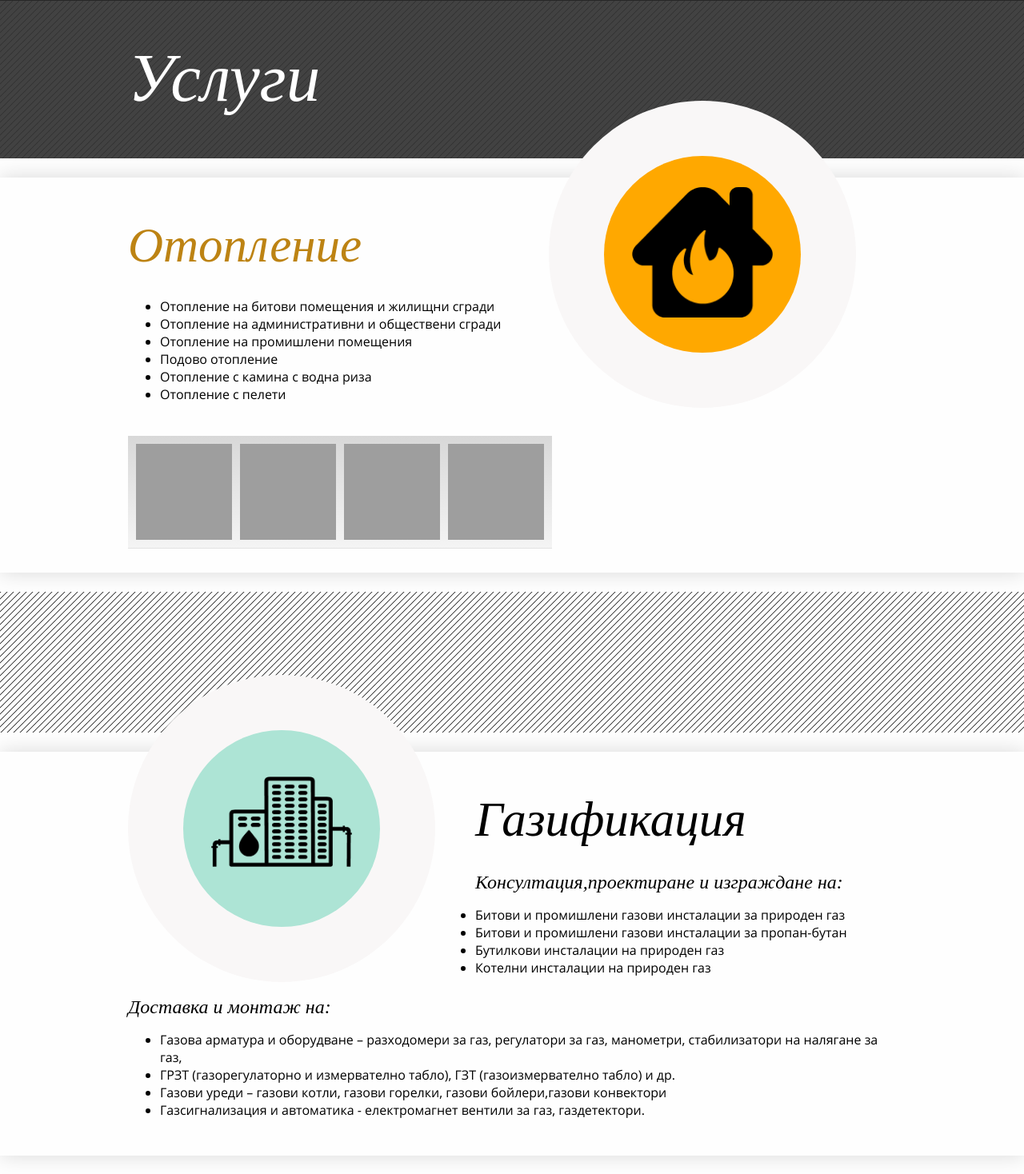
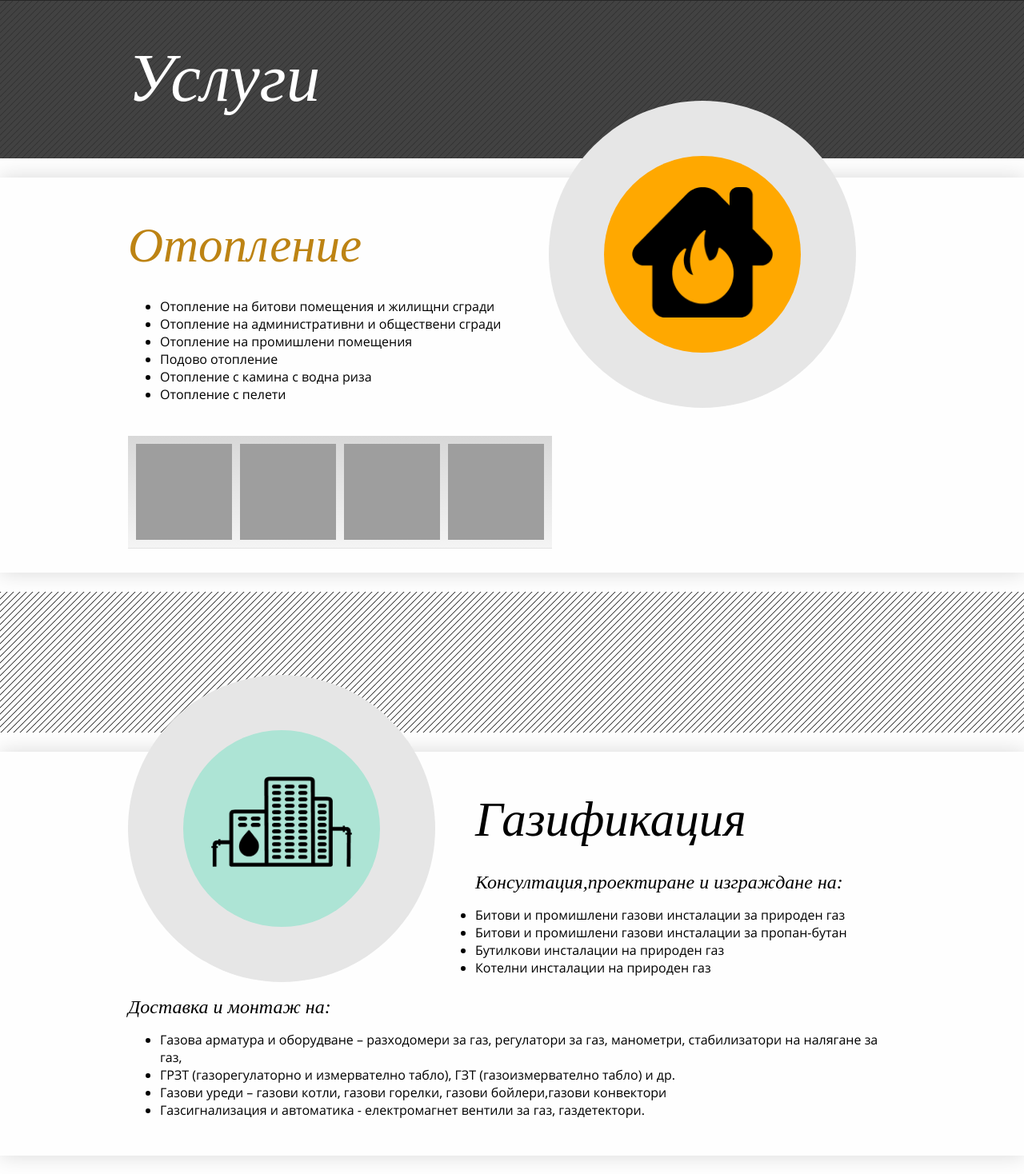
Before and after one commit to robbflynn/girginov-18, a PHP site: page /?status=success in a window 1280 px wide. Shown: the part 1387-2855 px from the top of the page at 80% size. Run offline with PHP 8.4, Linux system fonts and the light colour scheme; some web fonts are replaced; grey boxes are pictures that could not be loaded.

Commit message:
fix icon color

```diff
--- a/css/index.css
+++ b/css/index.css
@@ -496,7 +496,7 @@ header .bottom-part img {
 .contacts .section-icon {
   margin-top: -10%;
   max-width: 400px;
-  background-color: #f9f7f7;
+  background-color: #e6e6e6;
   width: 40%;
 }
 
```
